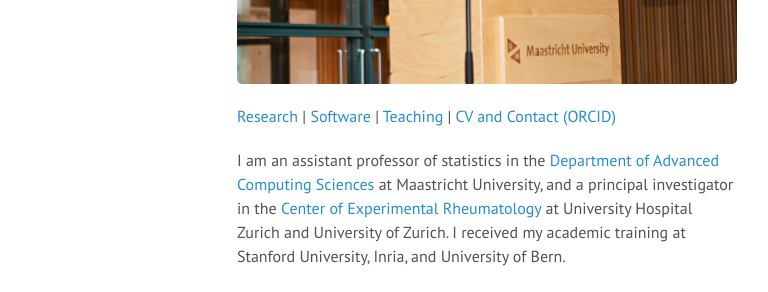
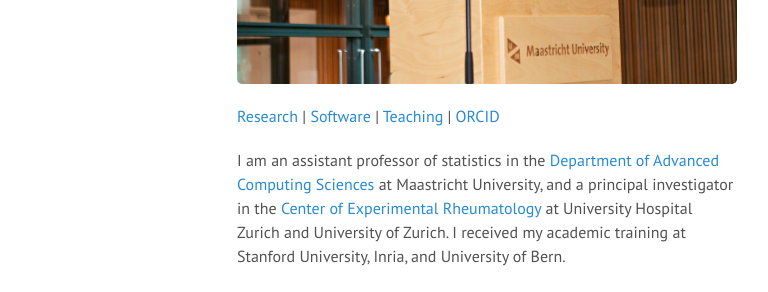
Before and after one commit to ChristofSeiler/ChristofSeiler.github.io, a Jekyll site: the page built from index.html, in a window 1280 px wide. Shown: the part 382-674 px from the top of the page, without its empty margins (3-771 px from the left). Built offline with Jekyll 4.4.1, drawn with Linux system fonts in a browser that asks for light colours; the list of posts is cut into pages by our own code.

Commit message:
Update index.html
Simplified

```diff
--- a/index.html
+++ b/index.html
@@ -15,7 +15,7 @@
 <a href="research/">Research</a> |
 <a href="software/">Software</a> |
 <a href="teaching/">Teaching</a> |
-<a href="https://orcid.org/0000-0001-8802-3642">CV and Contact (ORCID)</a>
+<a href="https://orcid.org/0000-0001-8802-3642">ORCID</a>
 </p>
 
 <p class="narrow">I am an assistant professor of statistics in the <a href="https://www.maastrichtuniversity.nl/dacs">Department of Advanced Computing Sciences</a> at Maastricht University, and a principal investigator in the <a href="https://www.usz.ch/en/department/rheumatology/research-at-the-clinic-for-rheumatology/research-focus-of-the-clinic-for-rheumatology/research-group-christof-seiler/">Center of Experimental Rheumatology</a> at University Hospital Zurich and University of Zurich. I received my academic training at Stanford University, Inria, and University of Bern.</p>
```
